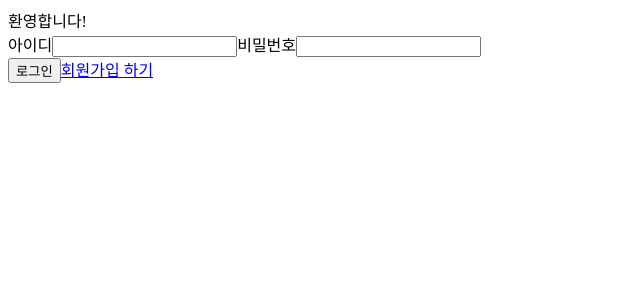
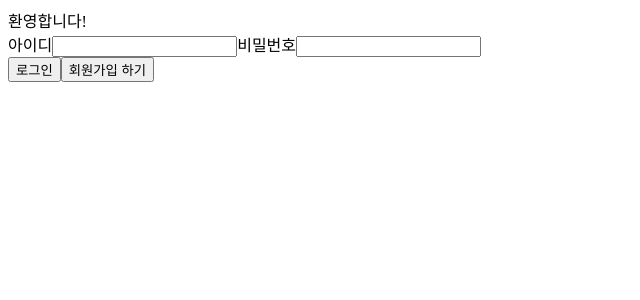
Before and after one commit to hyebin829/cardtoon, a React app in the folder client/: page / in a window 1280 px wide. Shown: the top 300 px of the page, without its empty margins (0-640 px from the left). Built offline with nearby package versions, Linux system fonts and the light colour scheme.

Commit message:
Chore: home router 재설정

```diff
--- a/client/src/App.js
+++ b/client/src/App.js
@@ -1,15 +1,21 @@
-import React from 'react';
+import { useState } from 'react';
 import { BrowserRouter as Router, Route, Routes } from 'react-router-dom';
 import LoginPage from './pages/login';
 import Home from './pages/home';
 import SignUpPage from './pages/signup';
+import React from 'react';
 
 const App = () => {
+  const [isLoggedIn, setIsLoggedIn] = useState(false);
   return (
     <>
       <Router>
         <Routes>
-          <Route path="/" element={<Home />} exact />
+          <Route
+            path="/"
+            element={isLoggedIn ? <Home /> : <LoginPage />}
+            exact
+          />
           <Route path="/signup" element={<SignUpPage />} exact />
         </Routes>
       </Router>
--- a/client/src/components/LoginForm.js
+++ b/client/src/components/LoginForm.js
@@ -1,4 +1,4 @@
-import { useState } from 'react';
+import { useCallback, useState } from 'react';
 import styled from 'styled-components';
 import React from 'react';
 import { Link, Router } from 'react-router-dom';
@@ -9,23 +9,34 @@ const ButtonWrap = styled.div``;
 const LoginForm = () => {
   const [id, setId] = useState('');
   const [password, setPassword] = useState('');
+
+  const onChangeId = useCallback(e => {
+    setId(e.target.value);
+  }, []);
+
+  const onChangePassword = useCallback(e => {
+    setPassword(e.target.value);
+  }, []);
+
   return (
     <>
       환영합니다!
       <LoginFormWrap>
         <label htmlFor="user-id">아이디</label>
-        <input type="text" name="user-id" value={id} onChange={setId} />
+        <input type="text" name="user-id" value={id} onChange={onChangeId} />
         <label htmlFor="user-password">비밀번호</label>
         <input
           type="text"
           name="user-password"
           value={password}
-          onChange={setPassword}
+          onChange={onChangePassword}
         />
       </LoginFormWrap>
       <ButtonWrap>
         <button type="submit">로그인</button>
-        <Link to="/signup">회원가입 하기</Link>
+        <Link to="/signup">
+          <button>회원가입 하기</button>
+        </Link>
       </ButtonWrap>
     </>
   );
--- a/client/src/pages/home.js
+++ b/client/src/pages/home.js
@@ -3,8 +3,7 @@ import { Route } from 'react-router';
 import LoginPage from './login';
 
 const Home = () => {
-  const [isLoggedIn, setIsLoggedIn] = useState(false);
-  return <div>{isLoggedIn ? ' home입니다!' : <LoginPage />}</div>;
+  return <div>Home입니다</div>;
 };
 
 export default Home;
```
